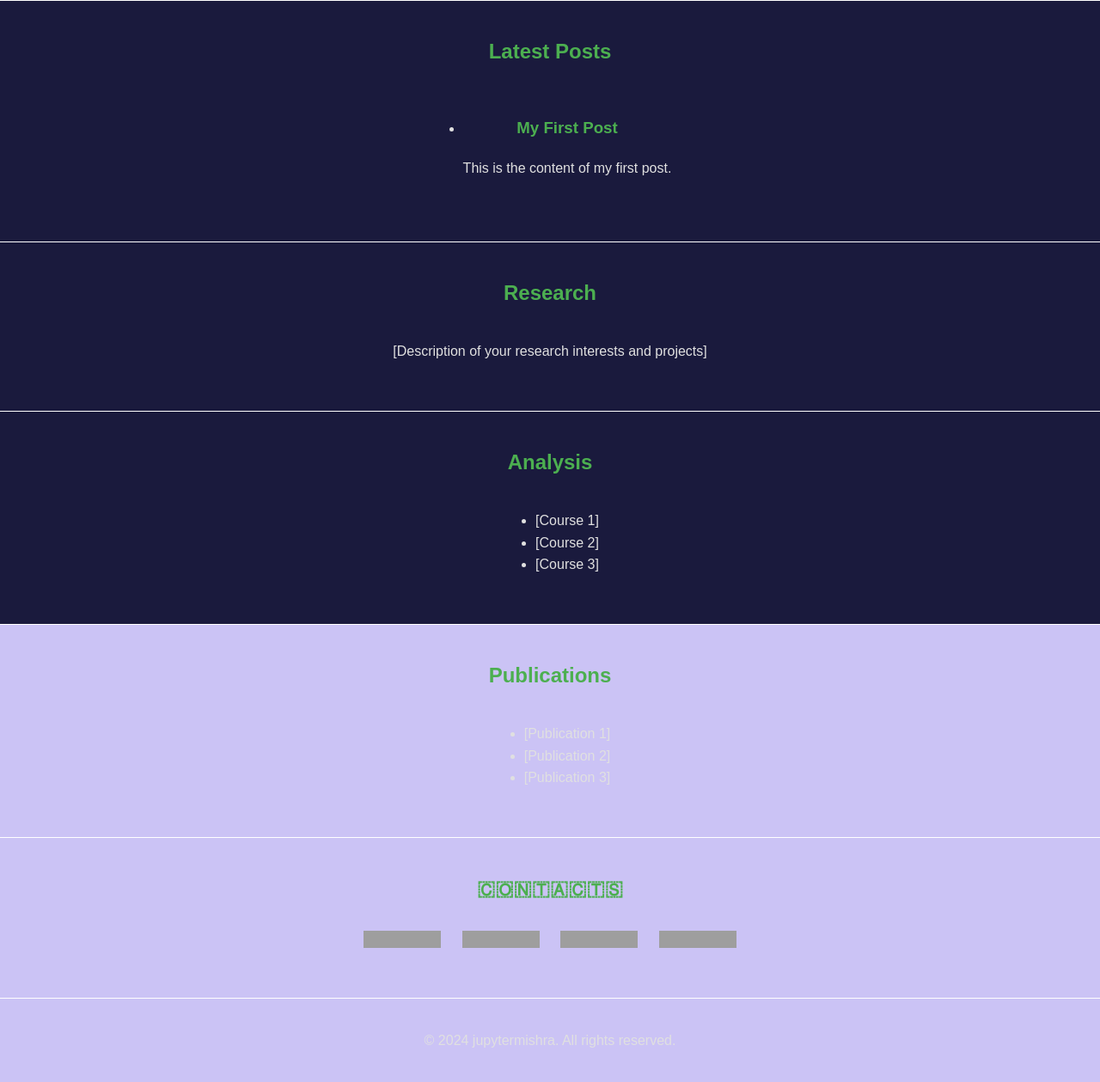
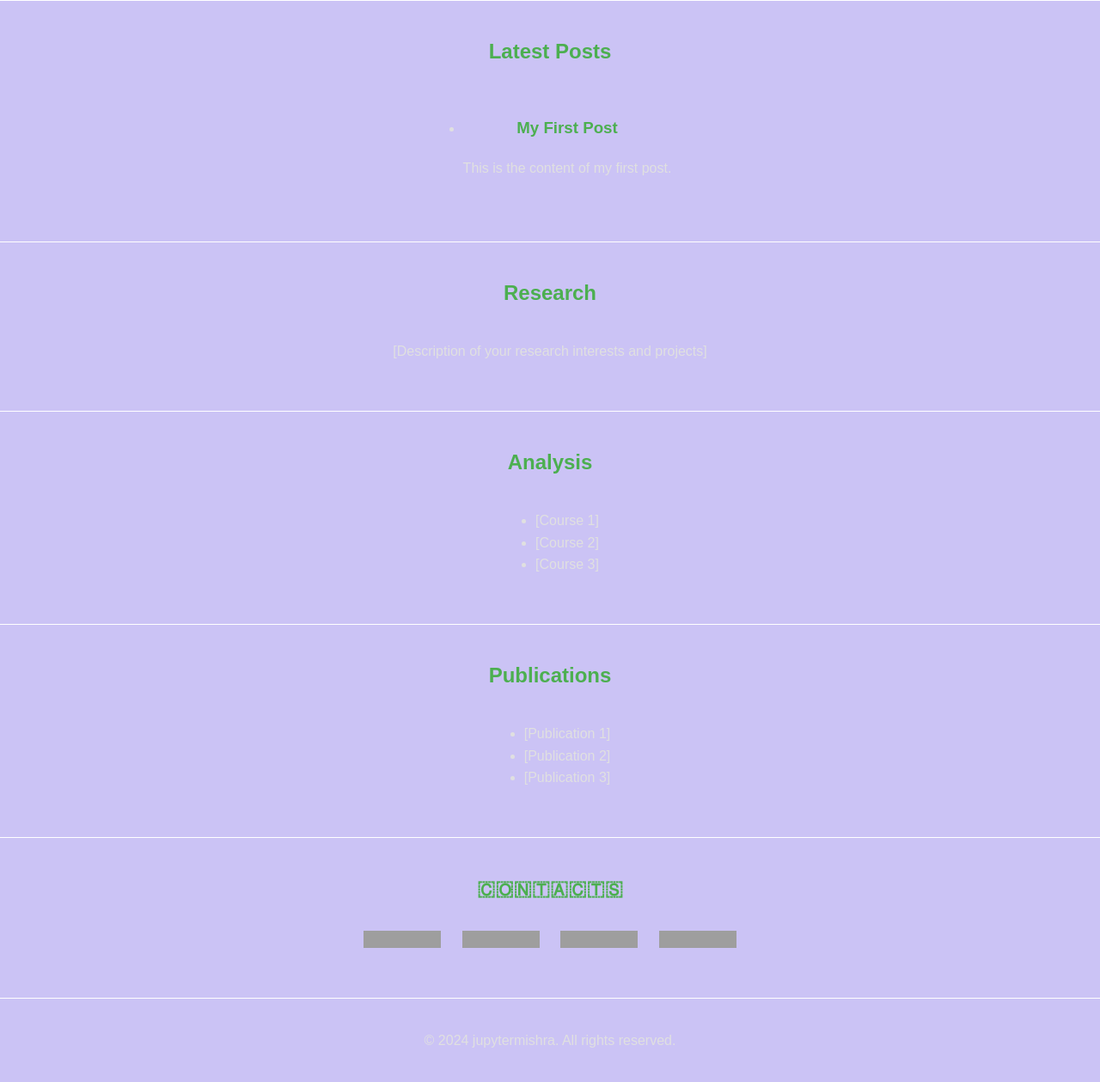
Before and after one commit to jupytermishra/jupytermishra.github.io, a Jekyll site: the page built from index.html, in a window 1280 px wide. Shown: the part 893-2152 px from the top of the page at 86% size. Built offline with Jekyll 4.4.1, drawn with Linux system fonts in a browser that asks for light colours; grey boxes are pictures that could not be loaded.

Commit message:
Update index.html

```diff
--- a/index.html
+++ b/index.html
@@ -35,7 +35,7 @@ title: Home
     margin: 10px;
   }
   .section-alt {
-    background-color: #1a1a3d;
+    background-color: #cbc3f5;
   }
   a {
     color: #4CAF50;
```
